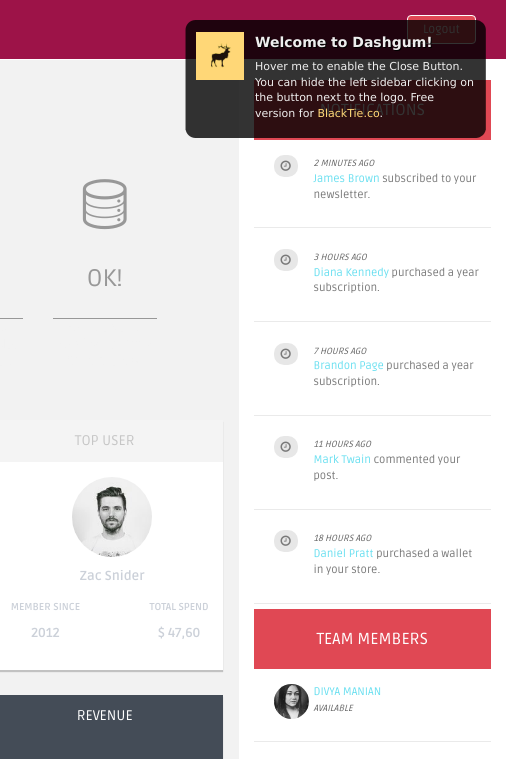
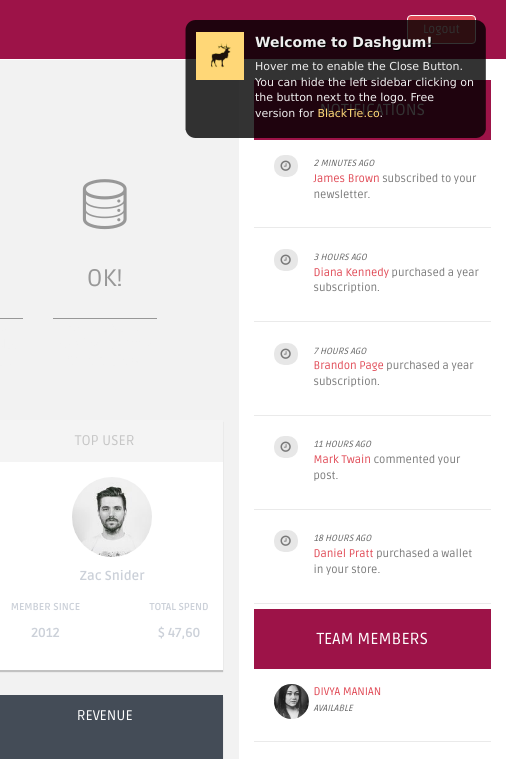
Before and after one commit to ricardofrance/bookbuilder, a plain HTML site: page mockup/index.html in a window 1280 px wide. Shown: the top 759 px of the page, 774-1280 px from the left. Drawn offline with Linux system fonts and the light colour scheme; no server answers.

Commit message:
Cores
Mudança de algumas cores.

```diff
--- a/mockup/assets/css/style.css
+++ b/mockup/assets/css/style.css
@@ -781,7 +781,7 @@ ul.top-menu > li > a:hover, ul.top-menu > li > a:focus {
 	line-height: 60px;
 	height: 60px;
 	margin: 0;
-	background: #e04854;
+	background: #9d1348;
 	text-align: center;
 }
 
@@ -825,7 +825,7 @@ ul.top-menu > li > a:hover, ul.top-menu > li > a:focus {
 }
 
 .ds a {
-	color: #68dff0;
+	color: #e04854;
 }
 
 /* LINE ICONS CONFIGURATION */
```
Lines whose indentation alone changed are shown as unchanged.
